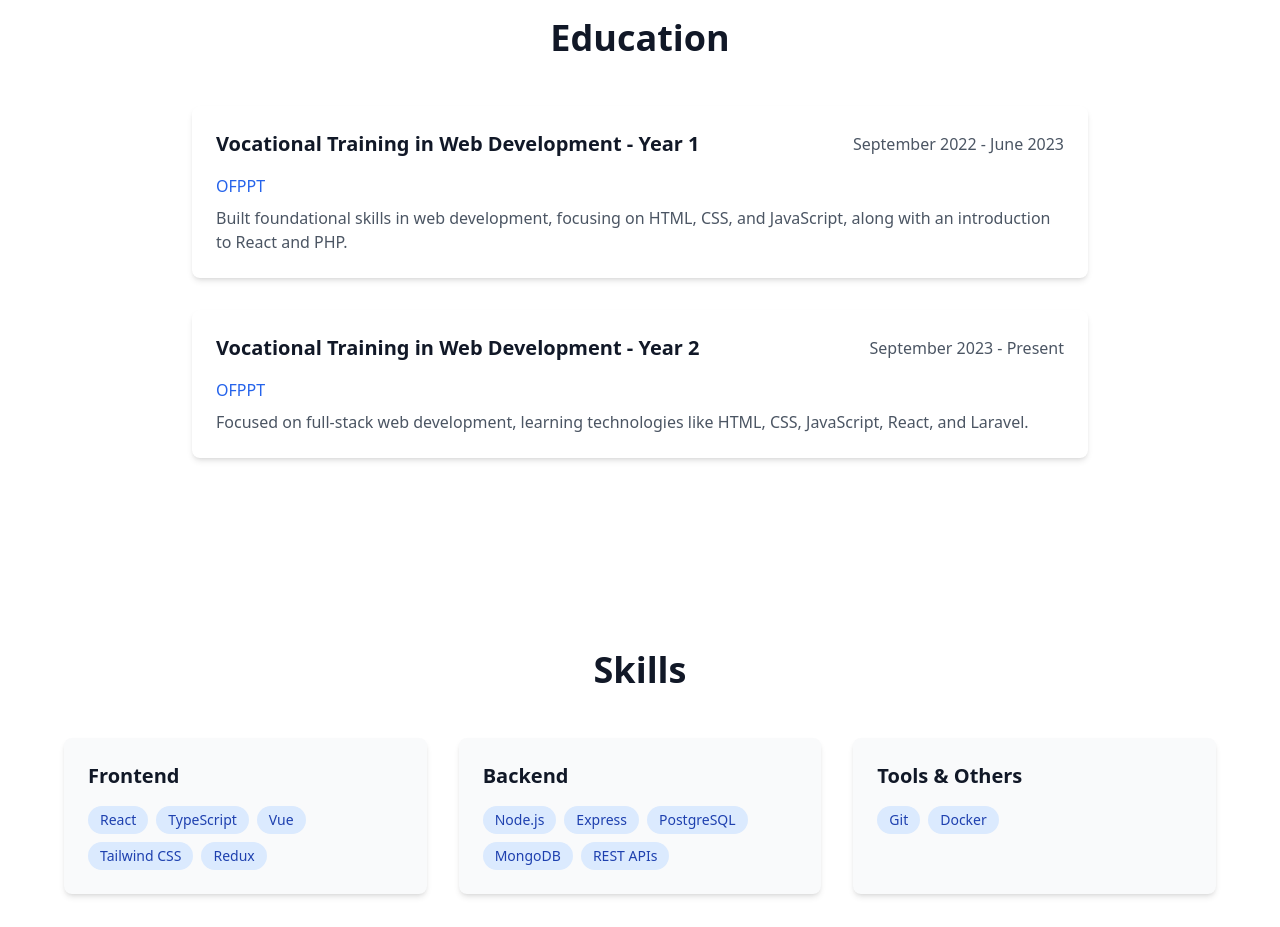
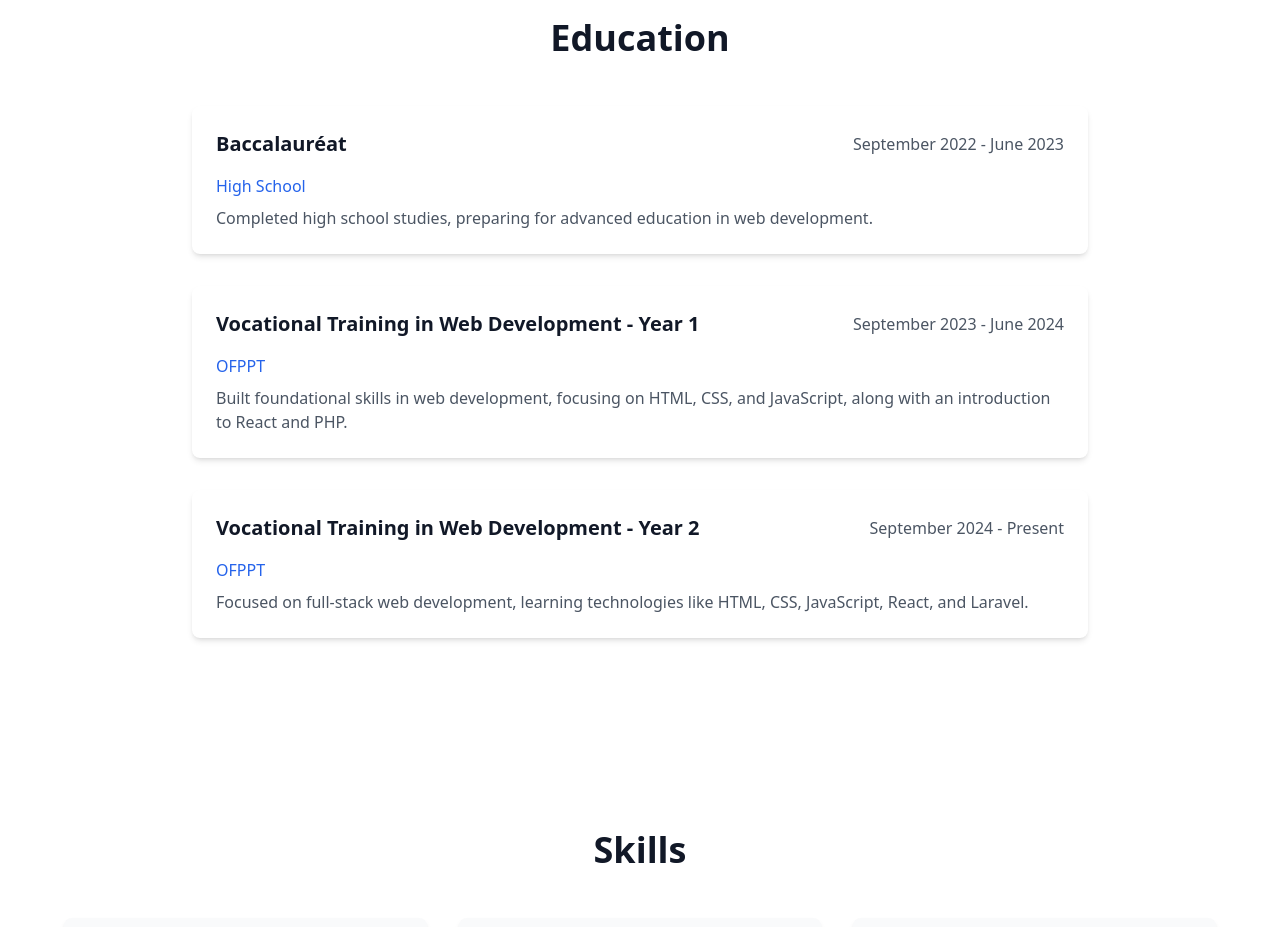
Before and after one commit to Kotbi-Ismail/Portfolio-officiel, a React (Vite) app: page / in a window 1280 px wide. Shown: the part 1700-2627 px from the top of the page. Built offline with nearby package versions, Linux system fonts and the light colour scheme.

Commit message:
Updated education timeline in Experience component

```diff
--- a/src/components/Experience.tsx
+++ b/src/components/Experience.tsx
@@ -11,18 +11,25 @@ const experiences = [
 
 const education = [
   {
+    institution: "High School",
+    program: "Baccalauréat",
+    period: "September 2022 - June 2023",
+    description: "Completed high school studies, preparing for advanced education in web development."
+  },
+  {
     institution: "OFPPT",
     program: "Vocational Training in Web Development - Year 1",
-    period: "September 2022 - June 2023",
+    period: "September 2023 - June 2024",
     description: "Built foundational skills in web development, focusing on HTML, CSS, and JavaScript, along with an introduction to React and PHP."
   },
   {
     institution: "OFPPT",
     program: "Vocational Training in Web Development - Year 2",
-    period: "September 2023 - Present",
+    period: "September 2024 - Present",
     description: "Focused on full-stack web development, learning technologies like HTML, CSS, JavaScript, React, and Laravel."
   }
 ];
+
 
 const Experience = () => {
   return (
```
